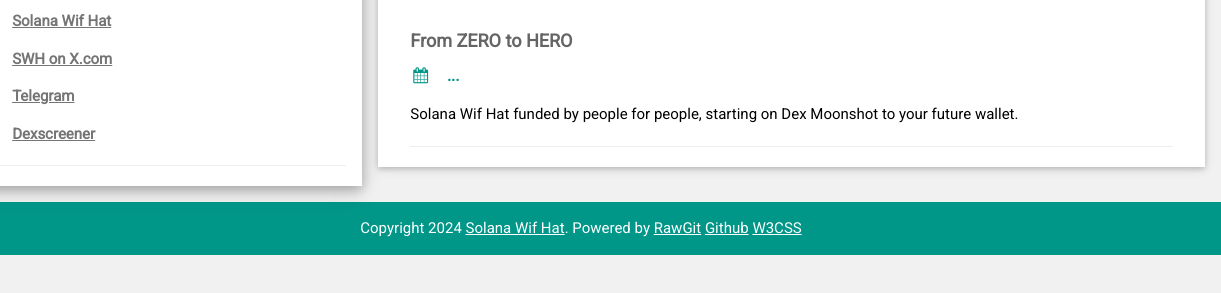
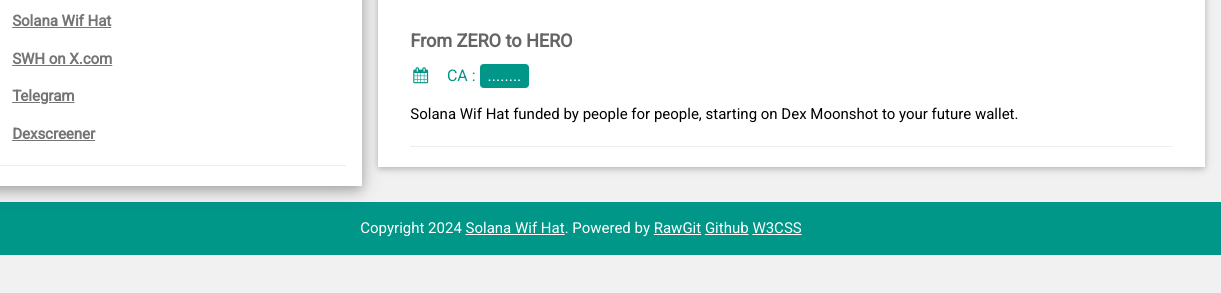
Before and after one commit to solanawifhat/s, a plain HTML site: page index.html in a window 1280 px wide. Shown: the part 291-584 px from the top of the page, 59-1280 px from the left. Drawn offline with nearby package versions, Linux system fonts and the light colour scheme.

Commit message:
Update index.html

```diff
--- a/index.html
+++ b/index.html
@@ -56,7 +56,7 @@
         </div>
         <div class="w3-container">
           <h5 class="w3-opacity"><b>From ZERO to HERO</b></h5>
-          <h6 class="w3-text-teal"><i class="fa fa-calendar fa-fw w3-margin-right"></i><b>...</b></h6>
+          <h6 class="w3-text-teal"><i class="fa fa-calendar fa-fw w3-margin-right"></i>CA : <span class="w3-tag w3-teal w3-round">........</span></h6>
           <p>Solana Wif Hat funded by people for people, starting on Dex Moonshot to your future wallet.</p>
           <hr>
         </div>
```
